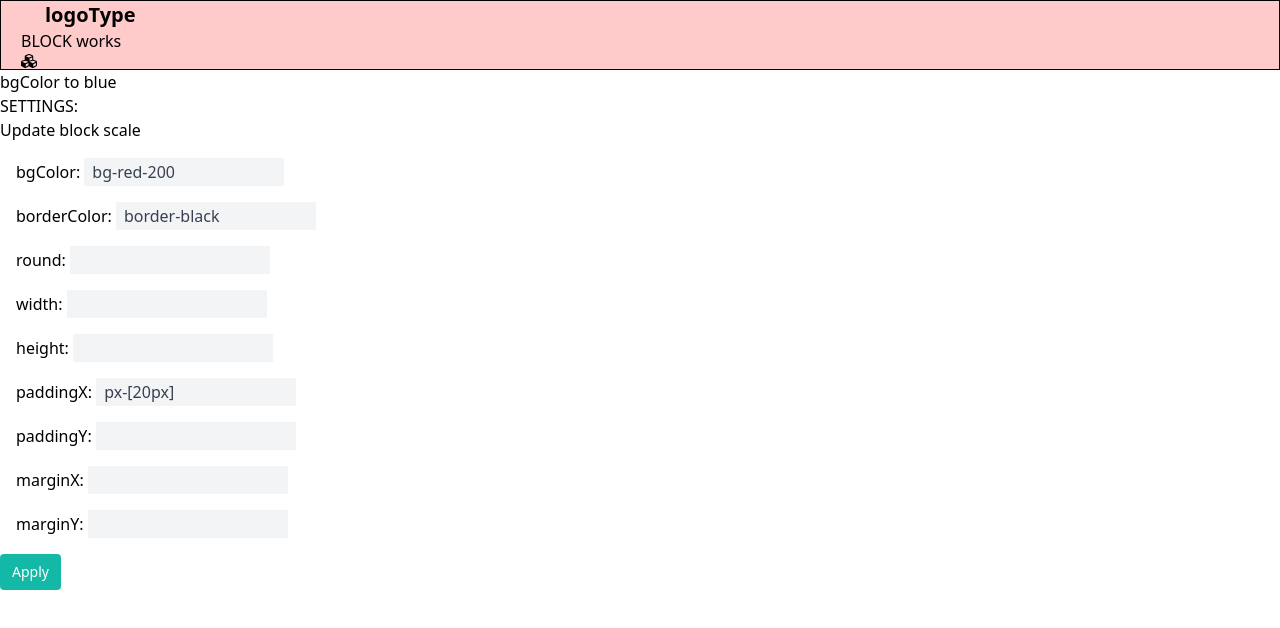
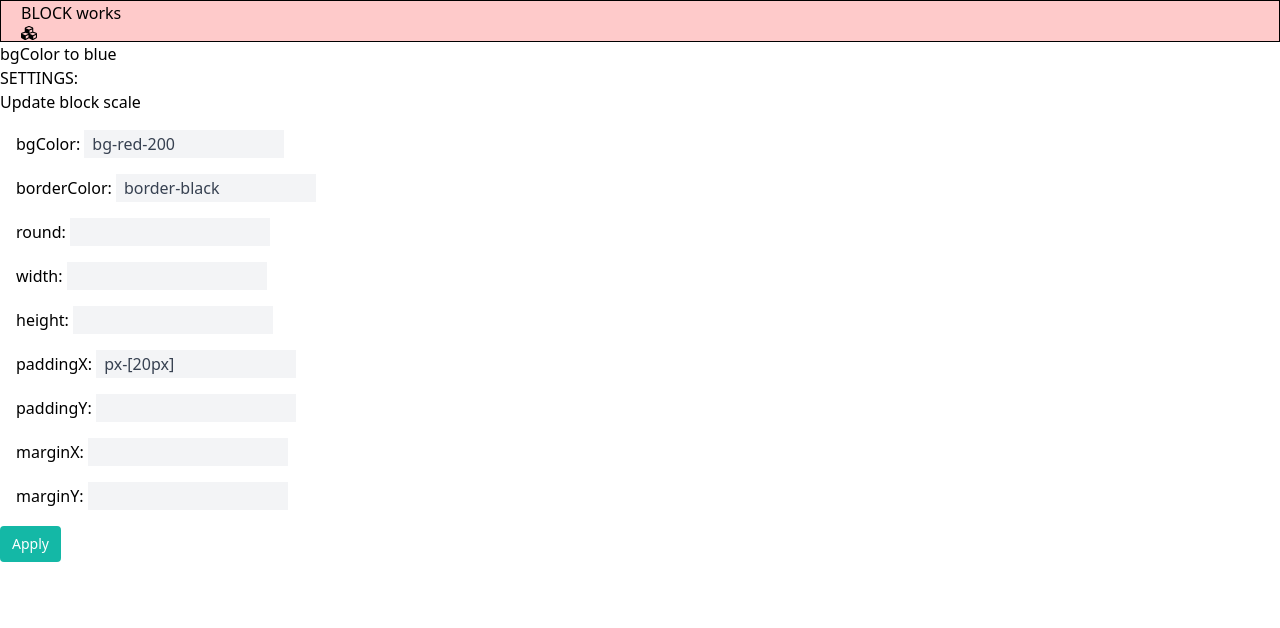
Before and after one commit to dianamatkava/next.js-sanity-construction, a React (Create React App) app in the folder components-library/: page / in a window 1280 px wide. Shown: the top 628 px of the page. Built offline with nearby package versions, Linux system fonts and the light colour scheme.

Commit message:
Learn useEffect teory

```diff
--- a/components-library/src/components/header/base/Inline.tsx
+++ b/components-library/src/components/header/base/Inline.tsx
@@ -1,16 +1,24 @@
 import { InlineItem } from "../../../interfaces/HeaderInterfaces";
 import {IconComponent, IconKey} from "../../../defaults/iconMapper"
+import { useState } from "react";
 
 
 export default function Inline({...props}: InlineItem) {
     const InlineTag = props.tag as keyof JSX.IntrinsicElements;
+    const [color, setColor] = useState(props.color)
+    return (
+        props.link ? (
+            <InlineTag href={props.link} />
+        ) : (
+            <InlineTag href={props.link} />
+        )
 
 
-    return (
-        <a
-            href="/#"
-            className="flex items-center">
-            <span className="self-center text-xl font-semibold whitespace-nowrap mx-6">logoType</span>
-        </a>
+        // <a
+        //     href="/#"
+        //     className="flex items-center">
+        //     <span className="self-center text-xl font-semibold whitespace-nowrap mx-6">logoType</span>
+        // </a>
+
     )
 }
```
